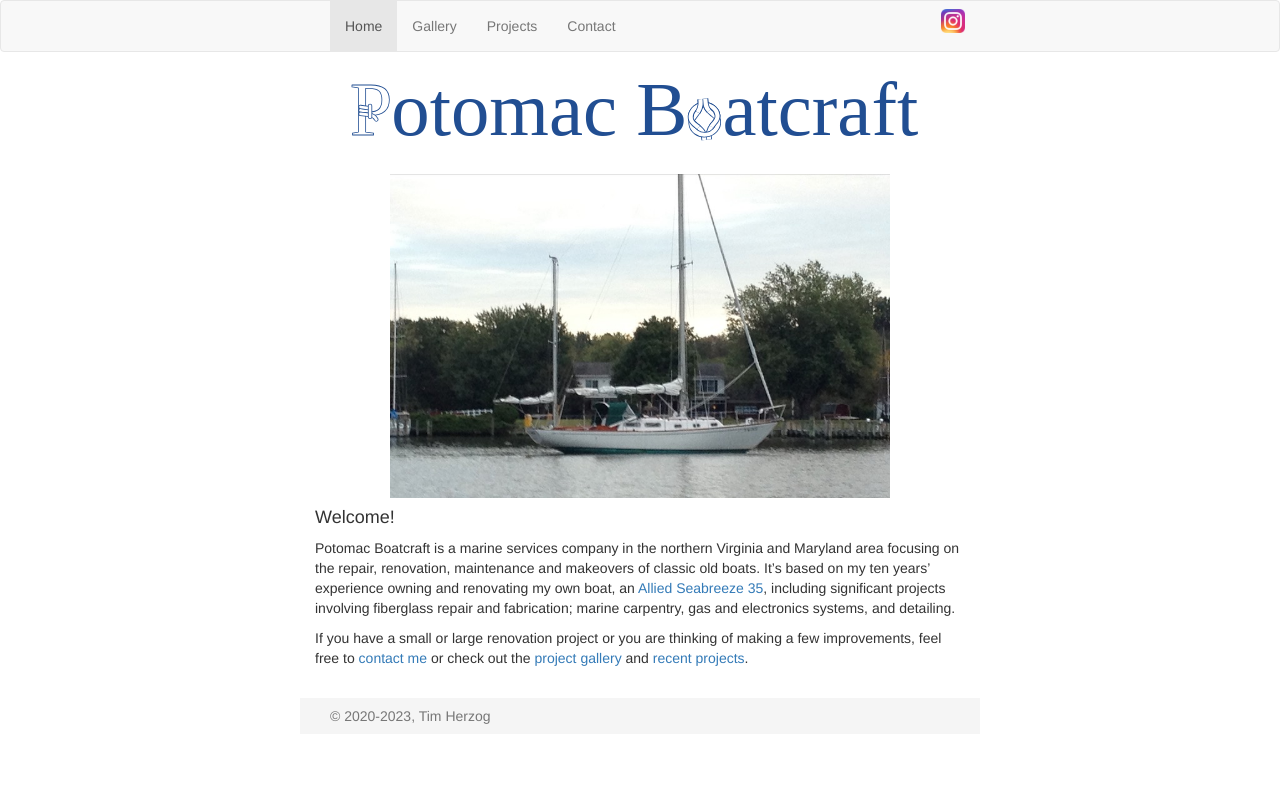
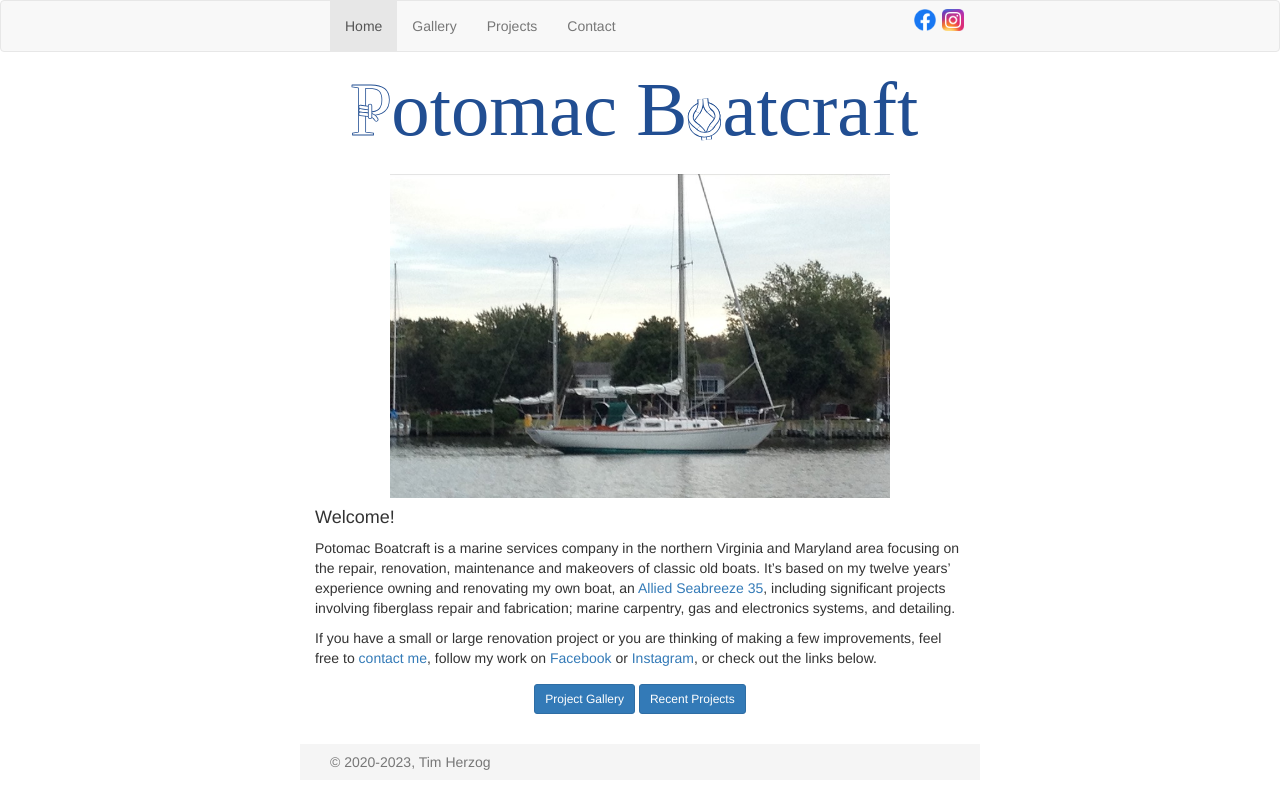
Before and after one commit to tgherzog/boatworks, a Jekyll site: the page built from index.md, in a window 1280 px wide. Shown: the top 809 px of the page. Built offline with Jekyll 4.4.1, drawn with Linux system fonts in a browser that asks for light colours.

Commit message:
Add FB links

```diff
--- a/_config.yml
+++ b/_config.yml
@@ -27,6 +27,7 @@ menu:
 
 contact:
   email: mailto:potomacboatcraft@gmail.com
+  fbook: https://facebook.com/potomacboatcraft
   insta: https://instagram.com/potomacboatcraft
 
 defaults:
--- a/_layouts/default.html
+++ b/_layouts/default.html
@@ -31,7 +31,8 @@
   <div class="container">
     <!-- Brand and toggle get grouped for better mobile display -->
     <div class="sm-icons">
-      <a href="https://www.instagram.com/potomacboatcraft"><img style="width: 24px" src="{{ "/assets/img/120px-instagram_icon.png" | relative_url }}"/></a>
+      <a href="{{ site.contact.fbook }}"><img src="{{ "/assets/img/f_logo_RGB-Blue_114.png" | relative_url }}"/></a>
+      <a href="{{ site.contact.insta }}"><img src="{{ "/assets/img/120px-instagram_icon.png" | relative_url }}"/></a>
     </div>
     <div class="navbar-header">
 
--- a/assets/css/site.scss
+++ b/assets/css/site.scss
@@ -24,7 +24,9 @@ $navbar_break: 420px;
     margin-top: 15.5px;
 
     img {
+      display: inline-block;
       width: 24px;
+      padding: 0 1px;
     }
   }
 }
@@ -200,7 +202,6 @@ blockquote {
 
 .jump-links {
   .btn {
-    display: inline-block;
     margin-top: 0.5em;
   }
 }
--- a/index.md
+++ b/index.md
@@ -13,12 +13,18 @@ class: home
 Potomac Boatcraft is a marine services company
 in the northern Virginia and Maryland area
 focusing on the repair, renovation, maintenance and makeovers of classic
-old boats. It's based on my ten years' experience owning and renovating
+old boats. It's based on my twelve years' experience owning and renovating
 my own boat, an [Allied Seabreeze 35](http://www.alliedseabreeze35.org/),
 including significant projects involving fiberglass repair and fabrication; marine carpentry, gas and electronics systems, and detailing.
 
 
 
 If you have a small or large renovation project or you are thinking
-of making a few improvements, feel free to [contact me]({{ site.contact.email }})
-or check out the [project gallery](gallery.html) and [recent projects](projects.html).
+of making a few improvements, feel free to [contact me]({{ site.contact.email }}),
+follow my work on [Facebook]({{ site.contact.fbook }})
+or [Instagram]({{ site.contact.insta }}), or check out the links below.
+
+
+<a href="gallery.html" class="btn btn-primary btn-sm">Project Gallery</a>
+<a href="projects.html" class="btn btn-primary btn-sm">Recent Projects</a>
+{: .center .jump-links :}
```
Also changed, not shown: contact.md (+2 -1 lines), projects.md (+1 -1 lines), assets/img/f_logo_RGB-Blue_114.png (added).
